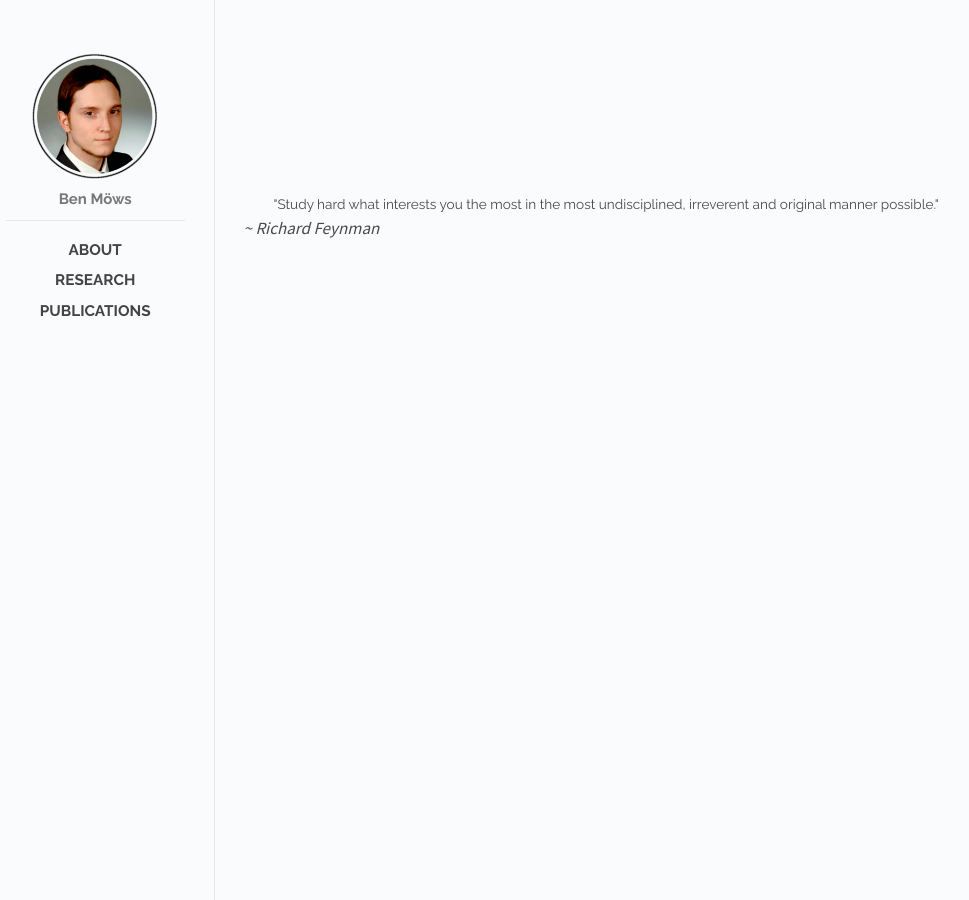
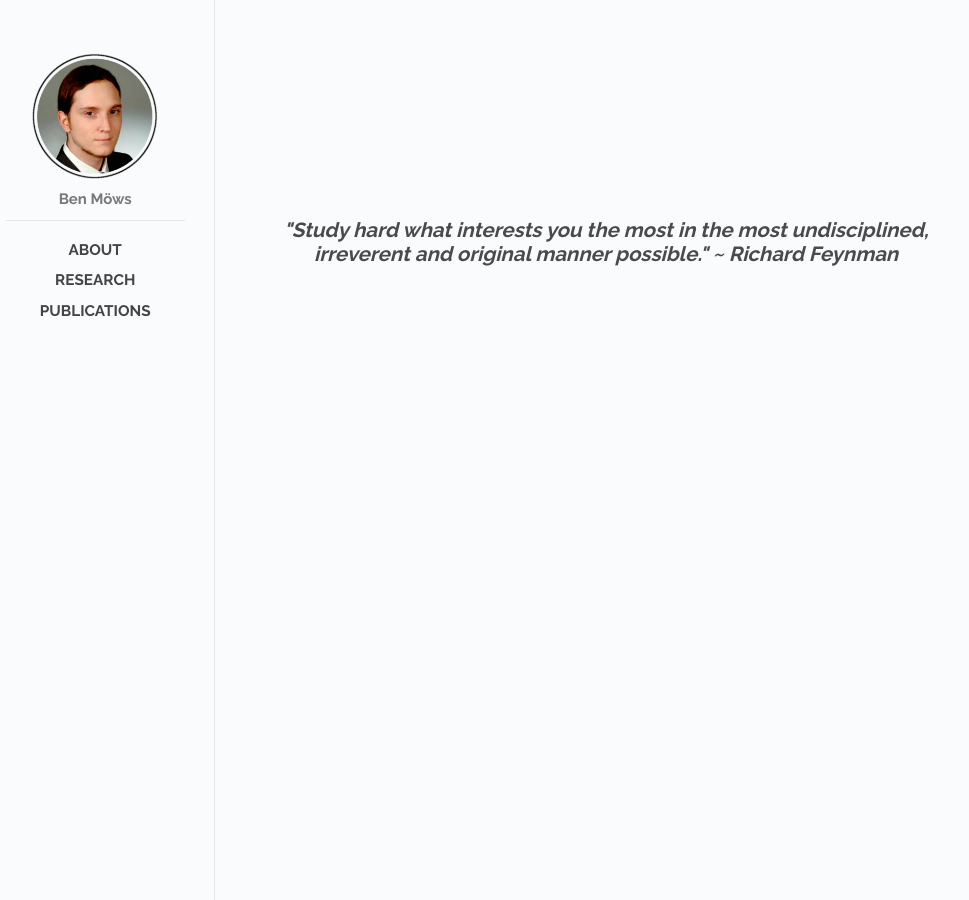
Before and after one commit to moews/moews.github.io, a Jekyll site: the page built from _posts/2017-03-28-home.md, in a window 1280 px wide. Shown: the whole page, without its empty margins (144-1113 px from the left). Built offline with Jekyll 4.4.1, drawn with Linux system fonts in a browser that asks for light colours.

Commit message:
Update 2017-03-28-home.md

```diff
--- a/_posts/2017-03-28-home.md
+++ b/_posts/2017-03-28-home.md
@@ -16,8 +16,11 @@ hidden: true
 
 <html>
 <center>
+<h2>
+<i>
 "Study hard what interests you the most in the most undisciplined, irreverent and original manner possible."
+~ Richard Feynman
+</i>
+</h2>
 </center>
 </html>
-
-_~ Richard Feynman_
```
